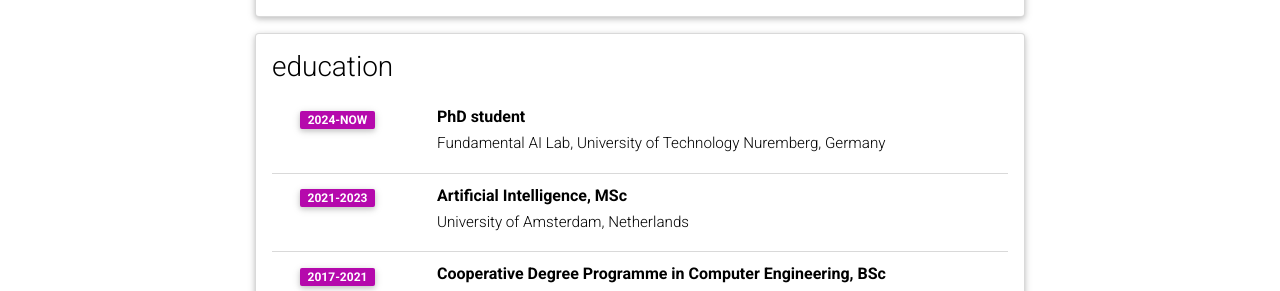
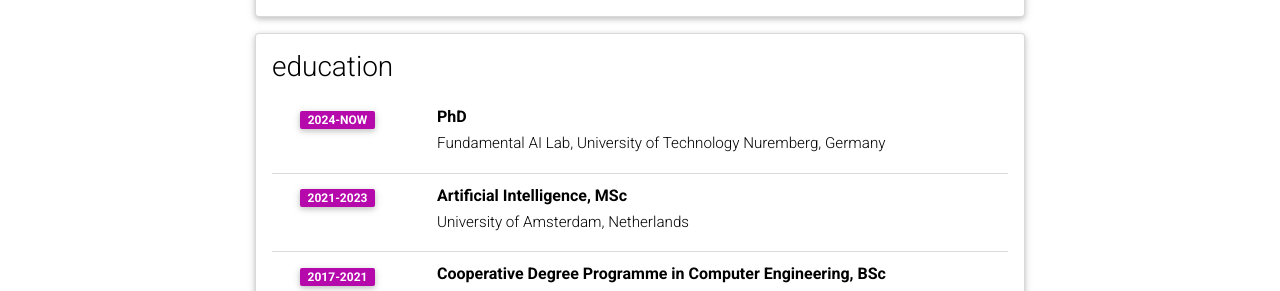
Before and after one commit to lukasknobel/lukasknobel.github.io, a Jekyll site: the page built from _pages/cv.md, in a window 1280 px wide and 1082 px high. Shown: the part 296-587 px from the top of the window. Built offline with Jekyll 4.4.1, drawn with Linux system fonts in a browser that asks for light colours; comment, search, counter and statistics services are not loaded; a style sheet for code colours, icons or effects is not loaded.

Commit message:
Updated site with PhD start

```diff
--- a/_config.yml
+++ b/_config.yml
@@ -352,7 +352,7 @@
 
 enable_google_analytics:    false  # enables google analytics
 enable_panelbear_analytics: false  # enables panelbear analytics
-enable_google_verification: false  # enables google site verification
+enable_google_verification: true  # enables google site verification
 enable_bing_verification:   false  # enables bing site verification
 enable_masonry:             true   # enables automatic project cards arrangement
 enable_math:                true   # enables math typesetting (uses MathJax)
--- a/_data/cv.yml
+++ b/_data/cv.yml
@@ -6,7 +6,7 @@
 - title: education
   type: time_table
   contents:
-    - title: PhD student
+    - title: PhD
       institution: Fundamental AI Lab, University of Technology Nuremberg, Germany
       year: 2024-now
     - title: Artificial Intelligence, MSc
```
